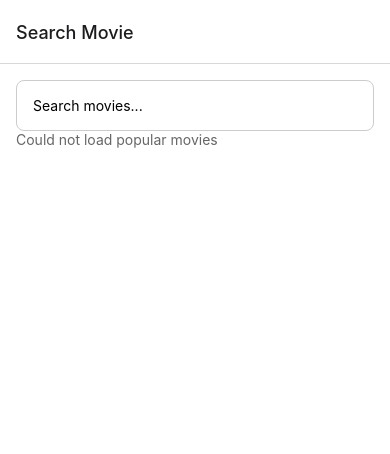
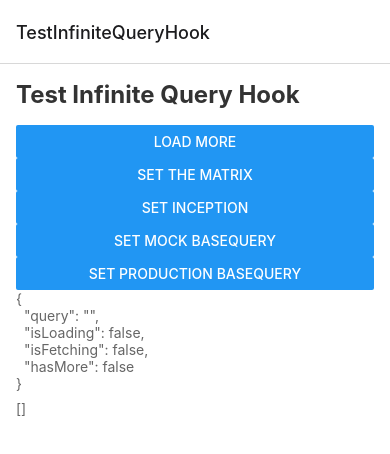
Before and after one commit to dirkpostma/movie-search-app, a React Native app: screen /TestInfiniteQueryHook in a window 390 px wide. Shown: the top 454 px of the page. Built offline with nearby package versions, Linux system fonts and the light colour scheme; no server answers.

Commit message:
feat: proof of concept of mocking the API by using a custom baseQuery

```diff
--- /dev/null
+++ b/src/core/api/base-query.ts
@@ -0,0 +1,62 @@
+import {BaseQueryFn, fetchBaseQuery} from '@reduxjs/toolkit/query';
+import {Movie} from './types';
+
+const fetchSomeData = async () => {
+  await new Promise(resolve => setTimeout(resolve, 1000));
+
+  const mockData: Movie[] = [
+    {
+      id: 1,
+      title: 'Inception',
+      overview: 'Inception overview',
+      poster_path: '/inception.jpg',
+      release_date: '2001-01-01',
+    },
+    {
+      id: 2,
+      title: 'The Matrix',
+      overview: 'Overview of The Matrix',
+      poster_path: '/thematrix.jpg',
+      release_date: '2002-02-02',
+    },
+  ];
+
+  return {
+    results: mockData,
+    total_pages: 1,
+    page: 1,
+    total_results: 2,
+  };
+};
+
+// See https://redux-toolkit.js.org/rtk-query/usage/customizing-queries#customizing-queries-with-basequery
+const mockBaseQuery: BaseQueryFn = async () => {
+  try {
+    const data = await fetchSomeData();
+    return {data};
+  } catch (error) {
+    return {error};
+  }
+};
+
+const productionBaseQuery = fetchBaseQuery({
+  baseUrl: 'https://api.themoviedb.org/3',
+});
+
+export const setProductionBaseQuery = () => {
+  currentBaseQuery = productionBaseQuery;
+};
+
+export const setMockBaseQuery = () => {
+  currentBaseQuery = mockBaseQuery;
+};
+
+let currentBaseQuery: BaseQueryFn = productionBaseQuery;
+
+export const dynamicBaseQuery: BaseQueryFn = async (
+  args,
+  api,
+  extraOptions,
+) => {
+  return currentBaseQuery(args, api, extraOptions);
+};
--- a/src/core/api/movie-api.ts
+++ b/src/core/api/movie-api.ts
@@ -1,6 +1,7 @@
-import {createApi, fetchBaseQuery} from '@reduxjs/toolkit/query/react';
+import {createApi} from '@reduxjs/toolkit/query/react';
 import {env} from '../../env';
 import {ListResponse, Movie} from './types';
+import {dynamicBaseQuery} from './base-query';
 
 type MovieListResponse = ListResponse<Movie>;
 
@@ -16,7 +17,7 @@ type MoviePopularQueryParams = PaginationQueryParams;
 
 export const movieApi = createApi({
   reducerPath: 'movieApi',
-  baseQuery: fetchBaseQuery({baseUrl: 'https://api.themoviedb.org/3'}),
+  baseQuery: dynamicBaseQuery,
   endpoints: builder => ({
     getSearchMovies: builder.query<MovieListResponse, SearchMoviesQueryParams>({
       query: ({query, page}) =>
--- a/src/core/navigation/main-navigator.tsx
+++ b/src/core/navigation/main-navigator.tsx
@@ -3,8 +3,10 @@ import {NavigationContainer} from '@react-navigation/native';
 import {createNativeStackNavigator} from '@react-navigation/native-stack';
 import {SearchMovieScreen} from '../../features/search-movie/search-movie-screen';
 import {MovieDetailsScreen} from '../../features/movie-details/movie-details-screen';
+import {TestInfiniteQueryHook} from '../../features/search-movie/test-infinite-query-hook';
 
 export type RootStackParamList = {
+  TestInfiniteQueryHook: undefined;
   SearchMovieScreen: undefined;
   MovieDetailsScreen: {id: number};
 };
@@ -15,6 +17,10 @@ export const MainNavigator = () => {
   return (
     <NavigationContainer>
       <Stack.Navigator>
+        <Stack.Screen
+          name="TestInfiniteQueryHook"
+          component={TestInfiniteQueryHook}
+        />
         <Stack.Screen
           name="SearchMovieScreen"
           component={SearchMovieScreen}
--- /dev/null
+++ b/src/features/search-movie/test-infinite-query-hook.tsx
@@ -0,0 +1,54 @@
+import React from 'react';
+
+import {useSearchMoviesInfiniteQuery} from './use-search-movies-infinite-query';
+import {Screen} from '../../core/ui/atoms/screen';
+import {H1, P} from '../../core/ui/atoms/typography';
+import {Button, ScrollView} from 'react-native';
+import {
+  setMockBaseQuery,
+  setProductionBaseQuery,
+} from '../../core/api/base-query';
+
+export const TestInfiniteQueryHook = () => {
+  const {
+    query,
+    setQuery,
+    movies,
+    isLoading,
+    isFetching,
+    error,
+    loadMore,
+    hasMore,
+  } = useSearchMoviesInfiniteQuery();
+
+  return (
+    <Screen>
+      <H1>Test Infinite Query Hook</H1>
+      <Button title="Load More" onPress={loadMore} />
+      <Button title="Set the matrix" onPress={() => setQuery('the matrix')} />
+      <Button title="Set inception" onPress={() => setQuery('inception')} />
+      <Button title="Set mock baseQuery" onPress={() => setMockBaseQuery()} />
+      <Button
+        title="Set production baseQuery"
+        onPress={() => setProductionBaseQuery()}
+      />
+
+      <P>
+        {JSON.stringify(
+          {query, isLoading, isFetching, error, hasMore},
+          null,
+          2,
+        )}
+      </P>
+      <ScrollView>
+        <P>
+          {JSON.stringify(
+            movies.map(movie => ({id: movie.id, title: movie.title})),
+            null,
+            2,
+          )}
+        </P>
+      </ScrollView>
+    </Screen>
+  );
+};
--- a/src/features/search-movie/use-search-movies-infinite-query.ts
+++ b/src/features/search-movie/use-search-movies-infinite-query.ts
@@ -45,7 +45,7 @@ export function useSearchMoviesInfiniteQuery() {
         ...prevState,
         pages: [...prevState.pages, data.results],
       }));
-      setHasMore(data.results.length > 0 && data.page < data.total_pages);
+      setHasMore(data.results?.length > 0 && data.page < data.total_pages);
     }
   }, [data]);
 
@@ -68,5 +68,6 @@ export function useSearchMoviesInfiniteQuery() {
     isFetching,
     error,
     loadMore,
+    hasMore,
   };
 }
```
Also changed, not shown: 1 other file (tests, documents, lock files or other folders).
